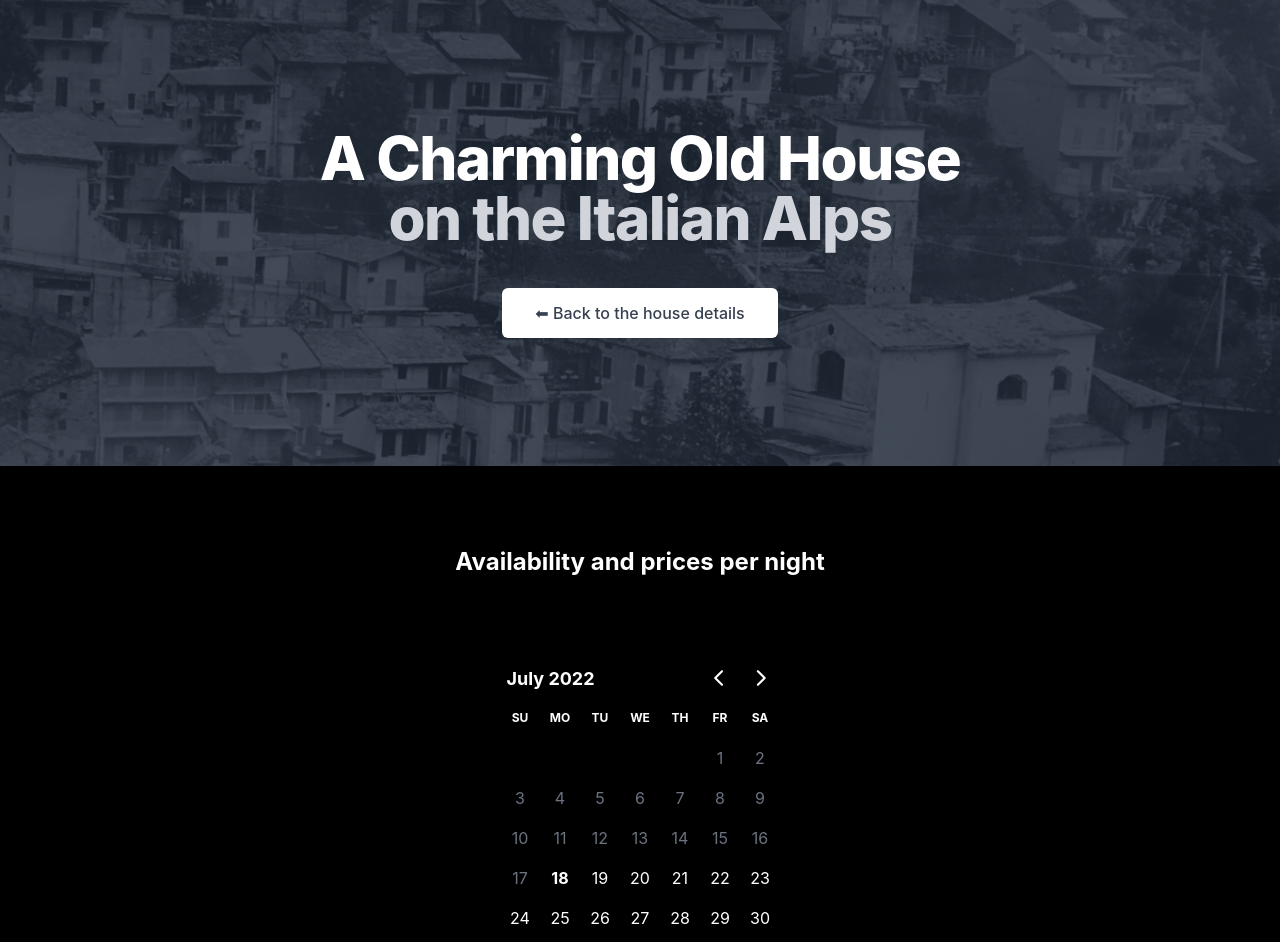
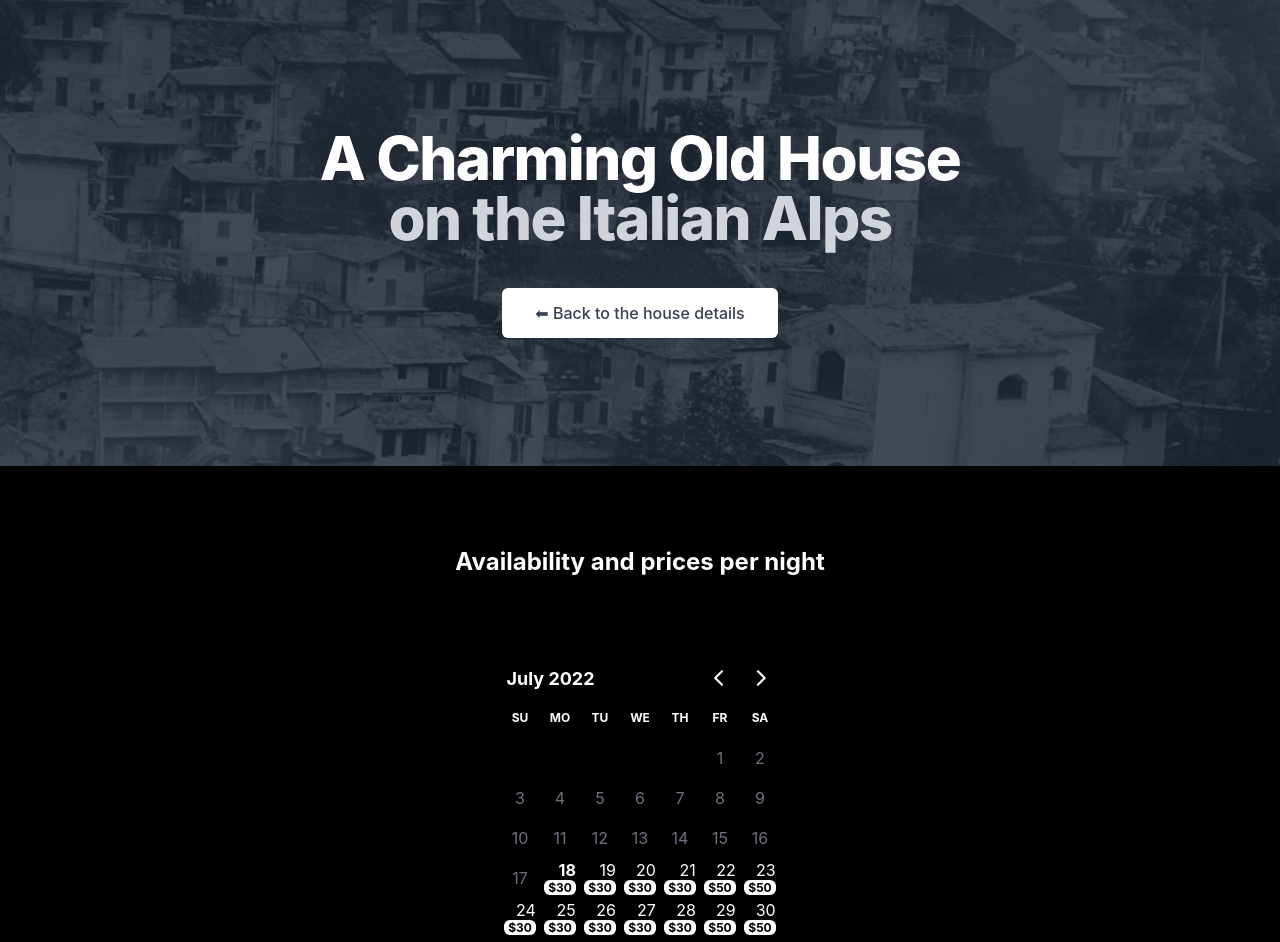
Before and after one commit to Jascha-Biederstedt/rental-apartment, a Next.js app: page /calendar in a window 1280 px wide. Shown: the top 942 px of the page. Built offline with nearby package versions, Linux system fonts and the light colour scheme.

Commit message:
Show the pricing below available dates

```diff
--- /dev/null
+++ b/lib/cost.js
@@ -0,0 +1,47 @@
+import config from 'lib/config';
+
+export const is_weekend = date => {
+  return date.getDay() === 5 || date.getDay() === 6 ? true : false;
+};
+
+const get_custom_price_from_config = date => {
+  const year = date.getFullYear();
+  const month = date.getMonth() + 1;
+  const day = date.getDate();
+
+  if (config.costs.custom[year]) {
+    if (config.costs.custom[year][month]) {
+      if (config.costs.custom[year][month][day]) {
+        return config.costs.custom[year][month][day];
+      }
+      if (
+        is_weekend(date) &&
+        config.costs.custom[year][month]['default_weekend']
+      ) {
+        return config.costs.custom[year][month]['default_weekend'];
+      }
+      if (
+        !is_weekend(date) &&
+        config.costs.custom[year][month]['default_weekday']
+      ) {
+        return config.costs.custom[year][month]['default_weekday'];
+      }
+    }
+  }
+
+  return null;
+};
+
+export function getCost(date) {
+  let price = config.costs.default_weekday;
+
+  if (is_weekend(date)) {
+    price = config.costs.default_weekend;
+  }
+
+  if (get_custom_price_from_config(date)) {
+    price = get_custom_price_from_config(date);
+  }
+
+  return price;
+}
--- a/pages/calendar.js
+++ b/pages/calendar.js
@@ -3,6 +3,7 @@
 import { DayPicker } from 'react-day-picker';
 
 import { isDaySelectable } from 'lib/dates';
+import { getCost } from 'lib/cost';
 
 import 'react-day-picker/dist/style.css';
 
@@ -53,14 +54,21 @@
             <DayPicker
               components={{
                 DayContent: props => (
-                  <div className='relative text-right'>
-                    <div
-                      className={
-                        !isDaySelectable(props.date) && 'text-gray-500'
-                      }
-                    >
-                      {props.date.getDate()}
-                    </div>
+                  <div
+                    className={`relative text-right ${
+                      !isDaySelectable(props.date) && 'text-gray-500'
+                    }`}
+                  >
+                    <div>{props.date.getDate()}</div>
+                    {isDaySelectable(props.date) && (
+                      <div className='-mt-2'>
+                        <span
+                          className={`bg-white text-black rounded-md font-bold px-1 text-xs`}
+                        >
+                          ${getCost(props.date)}
+                        </span>
+                      </div>
+                    )}
                   </div>
                 ),
               }}
--- a/styles/globals.css
+++ b/styles/globals.css
@@ -17,6 +17,10 @@
   box-sizing: border-box;
 }
 
+.rdp-day {
+  border-radius: 0 !important;
+}
+
 @tailwind base;
 @tailwind components;
 @tailwind utilities;
```
